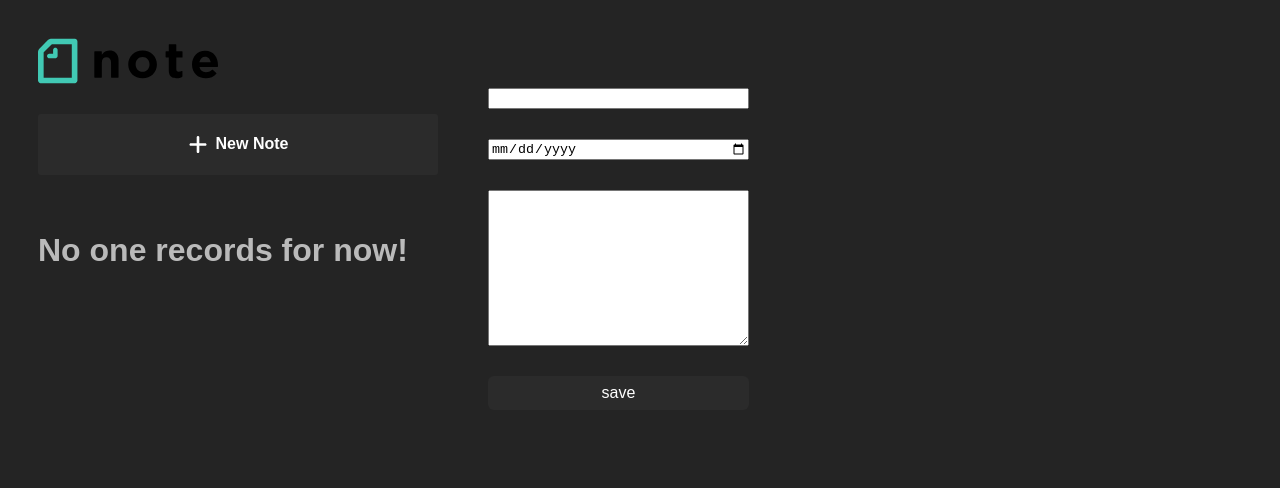
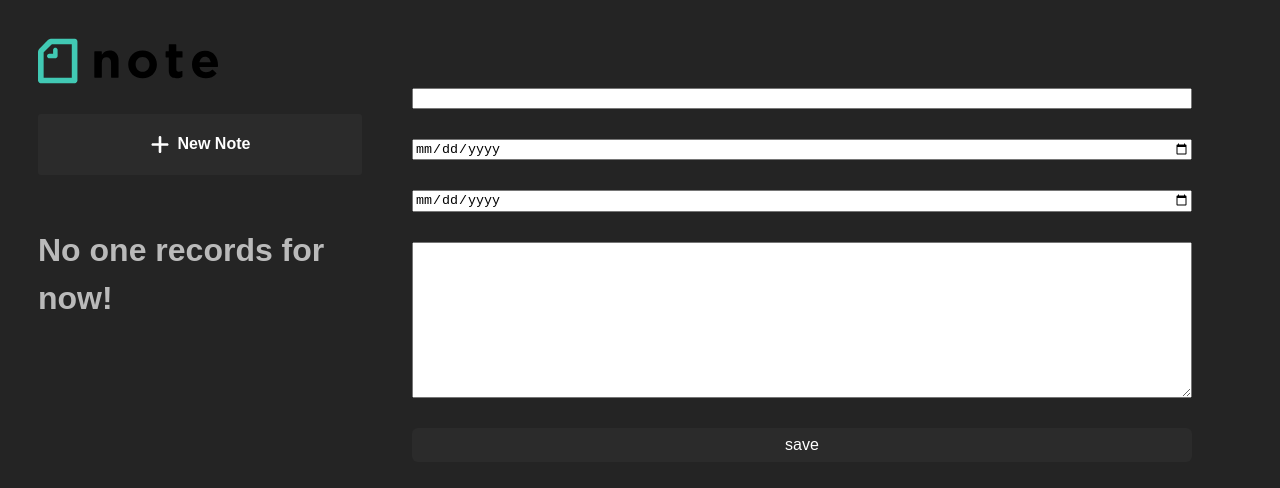
Before and after one commit to ABDMAD02/Journal-pet-, a React (Vite) app: page / in a window 1280 px wide. Shown: the top 488 px of the page. Built offline with nearby package versions, Linux system fonts and the light colour scheme; a web font is replaced by a local one.

Commit message:
commit 5

```diff
--- a/package.json
+++ b/package.json
@@ -10,6 +10,7 @@
     "preview": "vite preview"
   },
   "dependencies": {
+    "classnames": "^2.5.1",
     "react": "^18.2.0",
     "react-dom": "^18.2.0"
   },
--- a/src/components/Header/Header.jsx
+++ b/src/components/Header/Header.jsx
@@ -1,8 +1,8 @@
-import './Header.css';
+import styles from './Header.module.css';
 
 function Header() {
     return (
-        <img className='logo' src="/logo.svg" alt="logo_note" />
+        <img className={styles.logo} src="/logo.svg" alt="logo_note" />
     );
 }
 
--- a/src/components/JournalForm/JournalForm.css
+++ /dev/null
@@ -1,5 +0,0 @@
-.journal-form {
-    display: flex;
-    flex-direction: column;
-    gap: 30px;
-}
--- a/src/components/JournalForm/JournalForm.jsx
+++ b/src/components/JournalForm/JournalForm.jsx
@@ -1,6 +1,7 @@
 import { useState } from 'react';
 import Button from '../Button/Button';
-import './JournalForm.css';
+import styles from './JournalForm.module.css';
+import cn from 'classnames';
 
 function JournalForm ({onSubmit}) {
 
@@ -19,13 +20,22 @@ function JournalForm ({onSubmit}) {
             setFormValidState(state => ({...state, title: false}));
             isFormValid = false;
         }
+        else {
+            setFormValidState(state => ({...state, title: true }));
+        }
         if (!formProps.text?.trim().length) {
             setFormValidState(state => ({...state, text: false}));
             isFormValid = false;
         }
+        else {
+            setFormValidState(state => ({...state, text: true }));
+        }
         if (!formProps.date) {
             setFormValidState(state => ({...state, date: false}));
             isFormValid = false;
+        }
+        else {
+            setFormValidState(state => ({...state, date: true }));
         }
         if (!isFormValid) {
             return;
@@ -35,10 +45,13 @@ function JournalForm ({onSubmit}) {
     };
 
     return (
-            <form className='journal-form' onSubmit={addJournalItem }>
-            <input type="text" name='title'/>
-            <input type="date" name='date'/>
-            <textarea name="text" id="" cols="30" rows="10"></textarea>
+            <form className={styles['journal-form']} onSubmit={addJournalItem }>
+            <input type="text" name='title' className={cn(styles['input'], {
+                [styles['invalid']] : !formValidState.title
+            })}/>
+            <input type="date" name='date' className={`${styles['input']} ${formValidState.date ? '': styles['invalid']}`}/>
+            <input type="date" name='tag' className={`${styles['input']} ${formValidState.date ? '': styles['invalid']}`}/>
+            <textarea name="text" id="" cols="30" rows="10" className={`${styles['input']} ${formValidState.text ? '': styles['invalid']}`}></textarea>
             <Button text="save"/>
             </form>
     );
--- /dev/null
+++ b/src/components/JournalForm/JournalForm.module.css
@@ -0,0 +1,14 @@
+.journal-form {
+    display: flex;
+    flex-direction: column;
+    gap: 30px;
+}
+
+.invalid {
+    border: 1px solid red;
+    background: rgb(89, 18, 18);
+}
+
+input {
+
+}
--- a/src/layouts/Body/Body.css
+++ b/src/layouts/Body/Body.css
@@ -1,3 +1,4 @@
 .body {
     padding: 50px;
+    width: 80%;
 }
```
Also changed, not shown: src/components/Header/Header.module.css (renamed from src/components/Header/Header.css), 1 other file (tests, documents, lock files or other folders).
